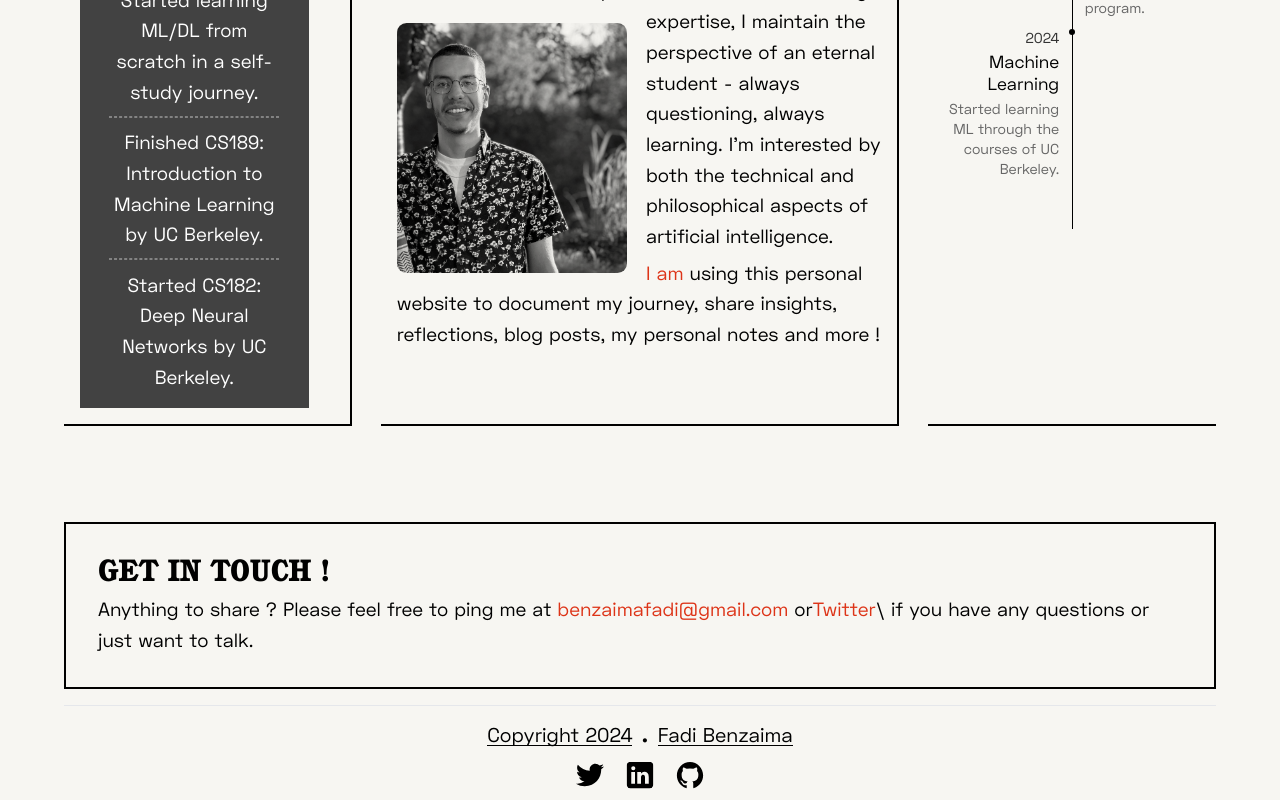
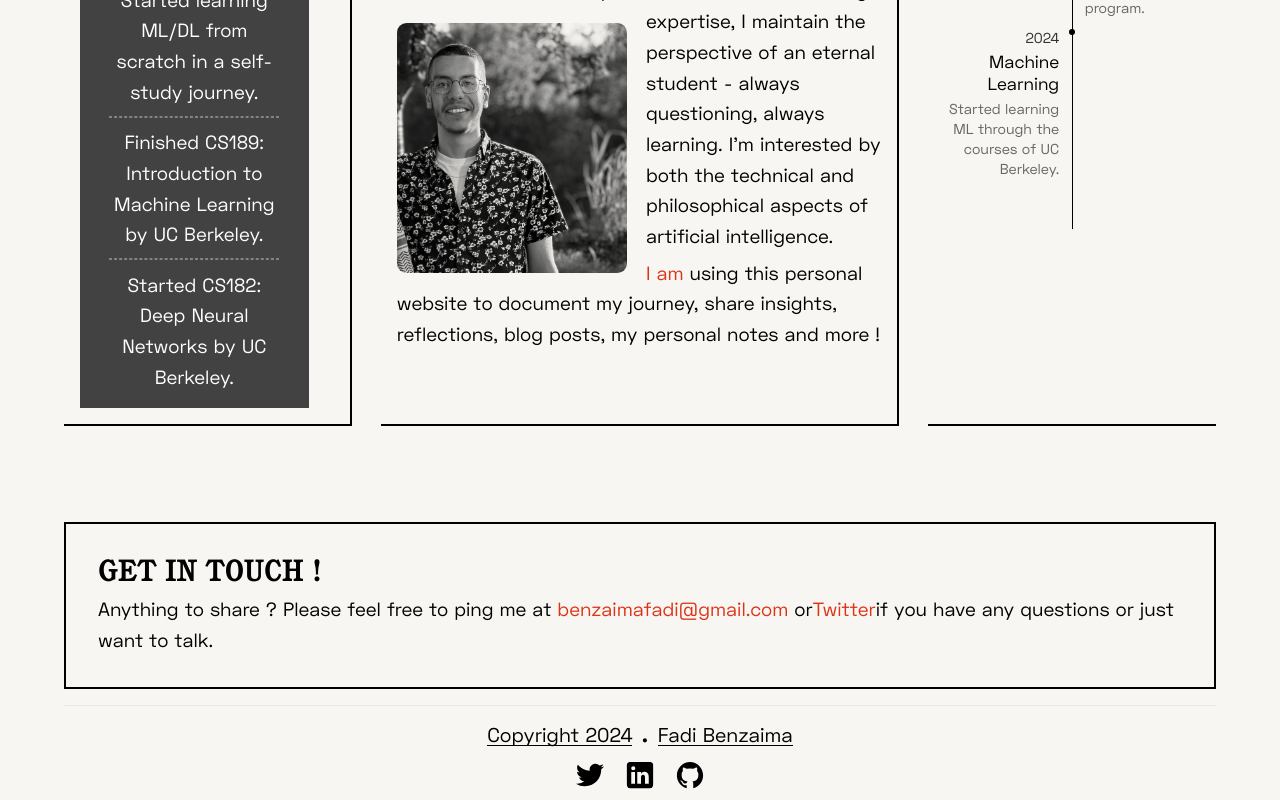
Before and after one commit to fadibenz/Portfolio-NextJS, a Next.js app: page / in a window 1280 px wide. Shown: the part 850-1650 px from the top of the page. Built offline with nearby package versions, Linux system fonts and the light colour scheme.

Commit message:
Fixed styling problems

```diff
--- a/src/app/globals.css
+++ b/src/app/globals.css
@@ -316,7 +316,7 @@ code {
   font-family: "ITC cushing std"
 }
 
-h3 {
+h1, h2, h3 {
   font-weight: bold;
 }
 
--- a/src/components/layout/Footer/Footer.tsx
+++ b/src/components/layout/Footer/Footer.tsx
@@ -16,7 +16,7 @@ export function Footer() {
               <span className='DO_ME underlinee'>benzaimafadi@gmail.com</span></a> or
               <a href='https://twitter.com/FadiBenzx'>
               <span className='DO_ME underlinee'>Twitter</span></a>
-           \ if you have any questions or just want to talk.</p>
+            if you have any questions or just want to talk.</p>
         </article>
       </section>
       <section className={styles.Footer_secondary}>
```
